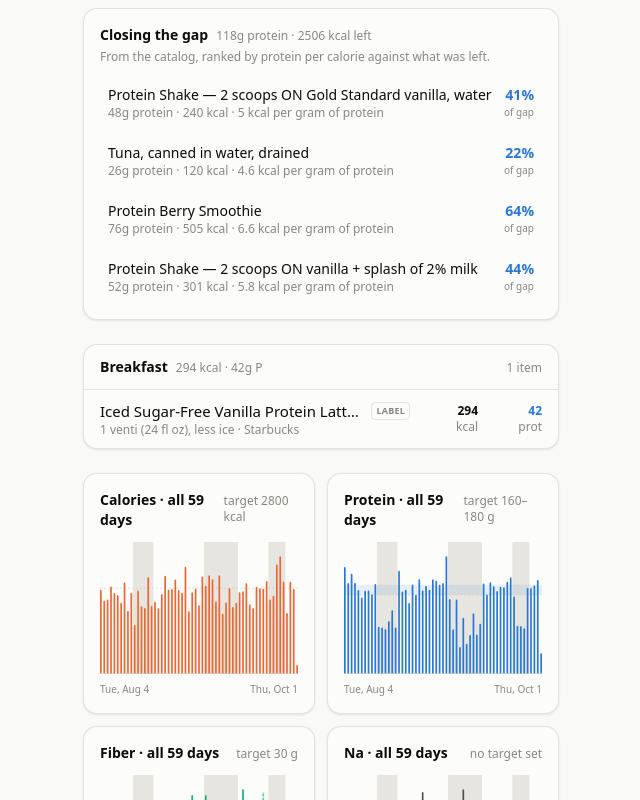
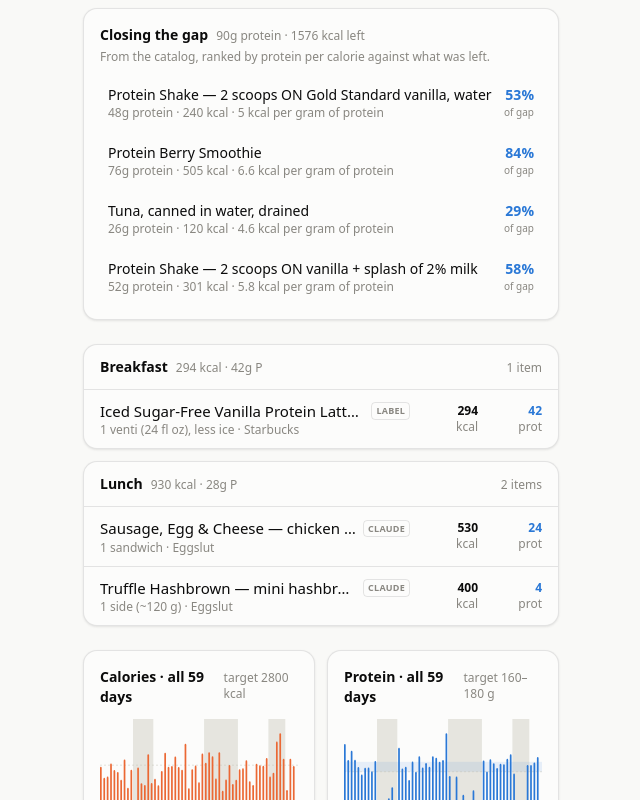
Before and after one commit to soldoutbudokan/Health, a Next.js app: page /Health/ in a window 1280 px wide. Shown: the part 800-1600 px from the top of the page, without its empty margins (69-709 px from the left). Built offline with nearby package versions, Linux system fonts and the light colour scheme.

Commit message:
Log Oct 1 lunch: Eggslut sausage, egg & cheese and truffle hashbrowns
Adds both to the restaurant catalog. The sandwich uses Eggslut Singapore's
published panel; the hashbrowns are estimated from the menu description.

```diff
--- a/src/data/restaurants.ts
+++ b/src/data/restaurants.ts
@@ -1612,4 +1612,43 @@ export const RESTAURANT_FOODS: Food[] = [
     note: "Estimated on Sep 29 from Nadège's description via search summaries; their site was blocked and they post no nutrition. Assumes about 40 g of vanilla panna cotta, 35 g of maple mousse, a thin base and one macaron. Call it 200–420 kcal, mostly the cream and the slice size; sodium 40–150 mg.",
     tags: ["nadege", "nadège", "marie antoinette", "cake", "panna cotta", "maple", "mousse", "macaron", "patisserie", "french", "dessert", "toronto"],
   },
+  {
+    id: "eggslut-sausage-egg-cheese",
+    name: "Sausage, Egg & Cheese",
+    variant: "chicken sausage, over-medium egg, cheddar, honey mustard aioli, brioche",
+    brand: "Eggslut",
+    source: "claude",
+    per: "1 sandwich",
+    macros: {
+      calories: 530,
+      protein: 24,
+      carbs: 33,
+      fat: 30,
+      fiber: 1.5,
+      sugar: 8,
+      sodium: 920,
+    },
+    note: "Eggslut Singapore's panel via search summaries on Oct 1; the North American sites were blocked and publish no figures. Singapore uses turkey sausage where this menu says chicken, which shouldn't move it much. Fibre and sugar weren't in the summary and are estimated from the brioche and the aioli. Read calories as 480–600.",
+    tags: ["eggslut", "sausage", "egg", "cheese", "cheddar", "breakfast sandwich", "brioche", "chicken sausage", "sandwich", "lunch"],
+  },
+  {
+    id: "eggslut-truffle-hashbrown",
+    name: "Truffle Hashbrown",
+    variant: "mini hashbrowns, duck fat, truffle rosemary salt",
+    brand: "Eggslut",
+    source: "claude",
+    per: "1 side (~120 g)",
+    gramsPerServing: 120,
+    macros: {
+      calories: 400,
+      protein: 4,
+      carbs: 38,
+      fat: 25,
+      fiber: 3.5,
+      sugar: 0.5,
+      sodium: 800,
+    },
+    note: "Estimated on Oct 1 from the menu description; Eggslut posts no nutrition and its site was blocked. Built from a tater-tot panel scaled to a 120 g side, fried and tossed in duck fat. Call it 300–550 kcal, mostly the portion and the fat; sodium 500–1,100 mg from the seasoning and the truffle salt.",
+    tags: ["eggslut", "hashbrown", "hash brown", "truffle", "potato", "tots", "fries", "duck fat", "side", "fried"],
+  },
 ];
```
Also changed, not shown: data/log.csv.
